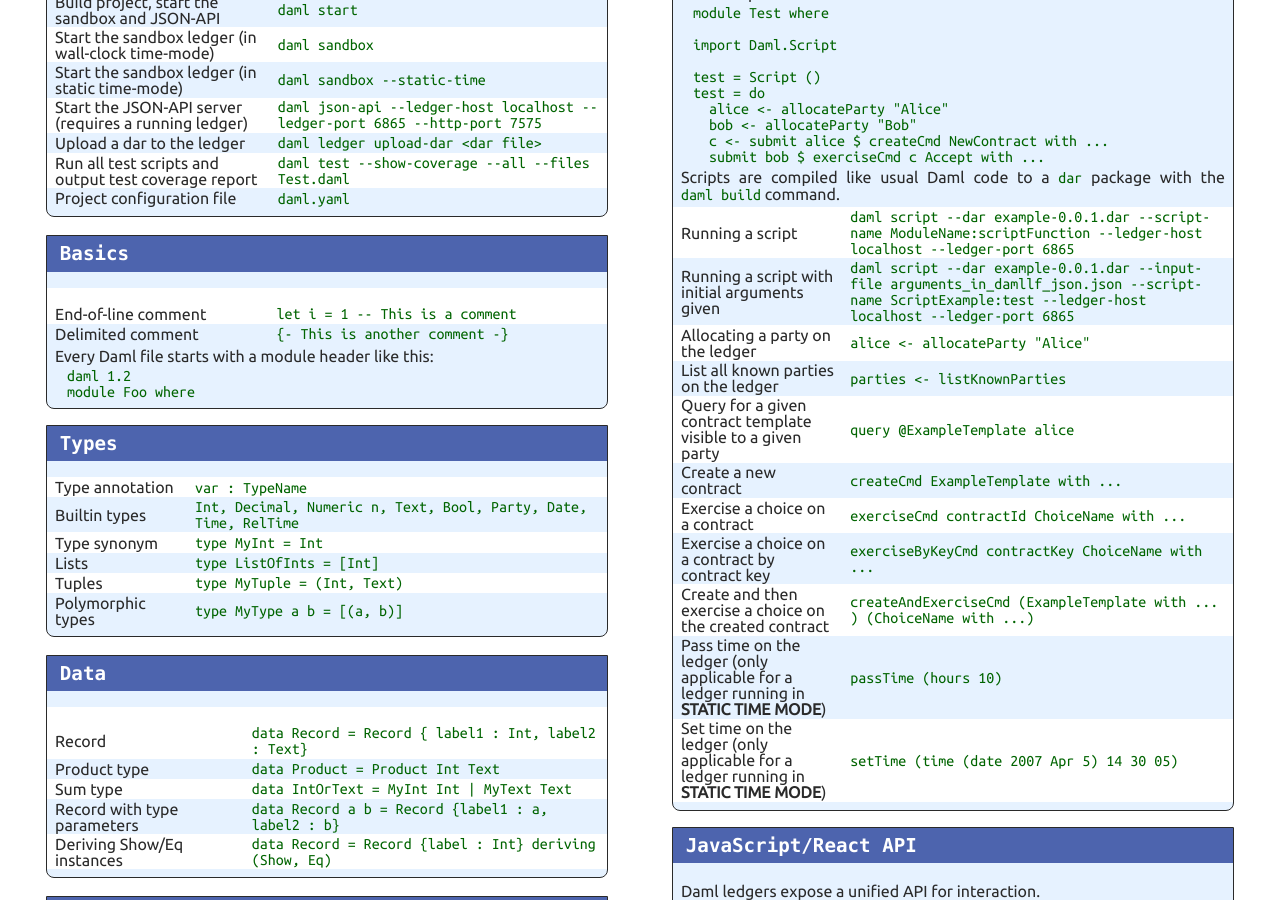
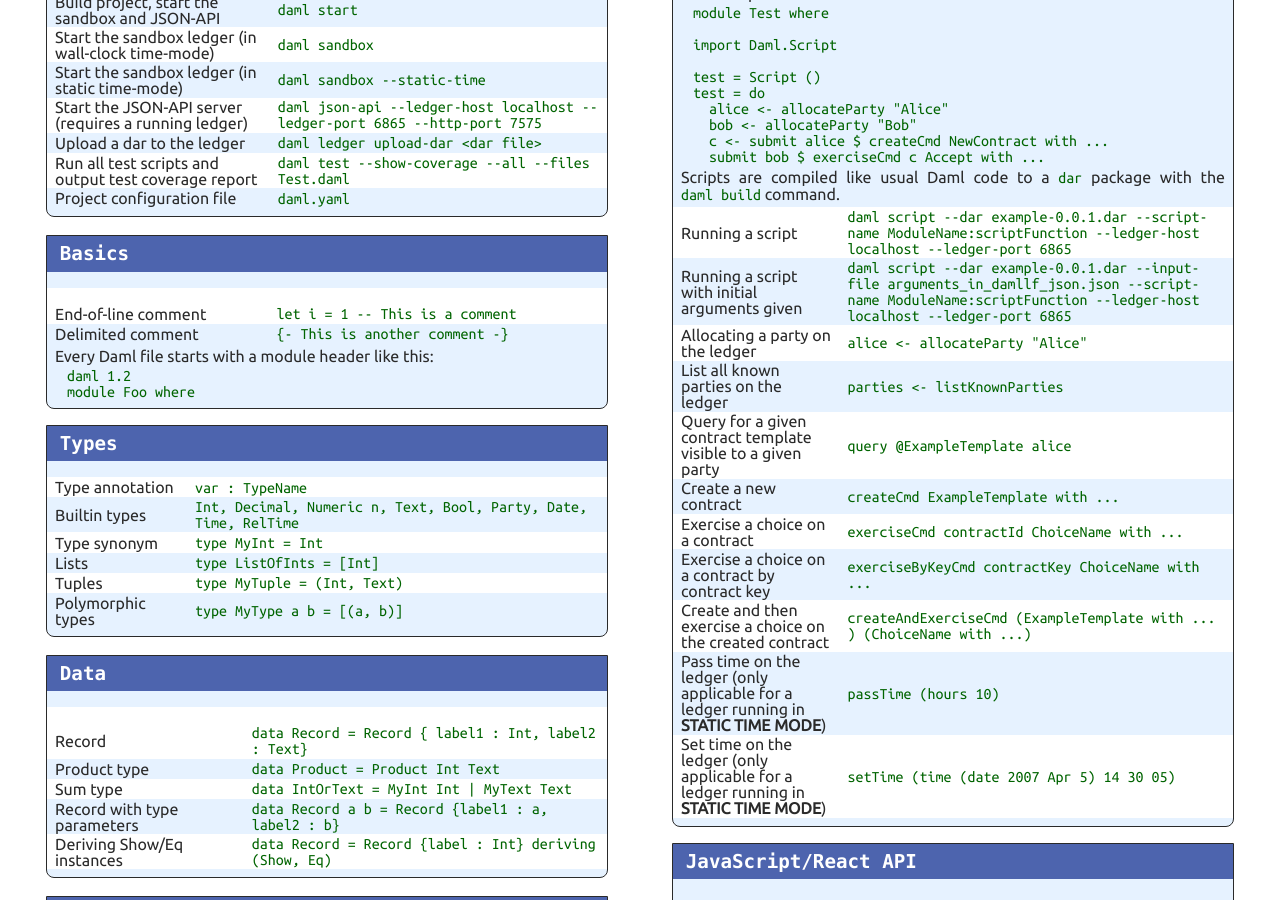
Before and after one commit to digital-asset/daml-cheat-sheet, a Jekyll site: the page built from index.html, in a window 1280 px wide and 900 px high, scrolled down 1486 px. Built offline with Jekyll 4.4.1, drawn with Linux system fonts in a browser that asks for light colours.

Commit message:
Update _includes/en/Scripts.md
Co-authored-by: anthonylusardi-da <59614480+anthonylusardi-da@users.noreply.github.com>

```diff
--- a/_includes/en/Scripts.md
+++ b/_includes/en/Scripts.md
@@ -17,7 +17,7 @@ Scripts are compiled like usual Daml code to a `dar` package with the `daml buil
 
 | -------------------- | ----------------------------------------------------- |
 | Running a script | `daml script --dar example-0.0.1.dar --script-name ModuleName:scriptFunction --ledger-host localhost --ledger-port 6865`
-| Running a script with initial arguments given | `daml script --dar example-0.0.1.dar --input-file arguments_in_damllf_json.json --script-name ScriptExample:test --ledger-host localhost --ledger-port 6865` |
+| Running a script with initial arguments given | `daml script --dar example-0.0.1.dar --input-file arguments_in_damllf_json.json --script-name ModuleName:scriptFunction --ledger-host localhost --ledger-port 6865` |
 | Allocating a party on the ledger | `alice <- allocateParty "Alice"` |
 | List all known parties on the ledger | `parties <- listKnownParties` |
 | Query for a given contract template visible to a given party | `query @ExampleTemplate alice` |
```
